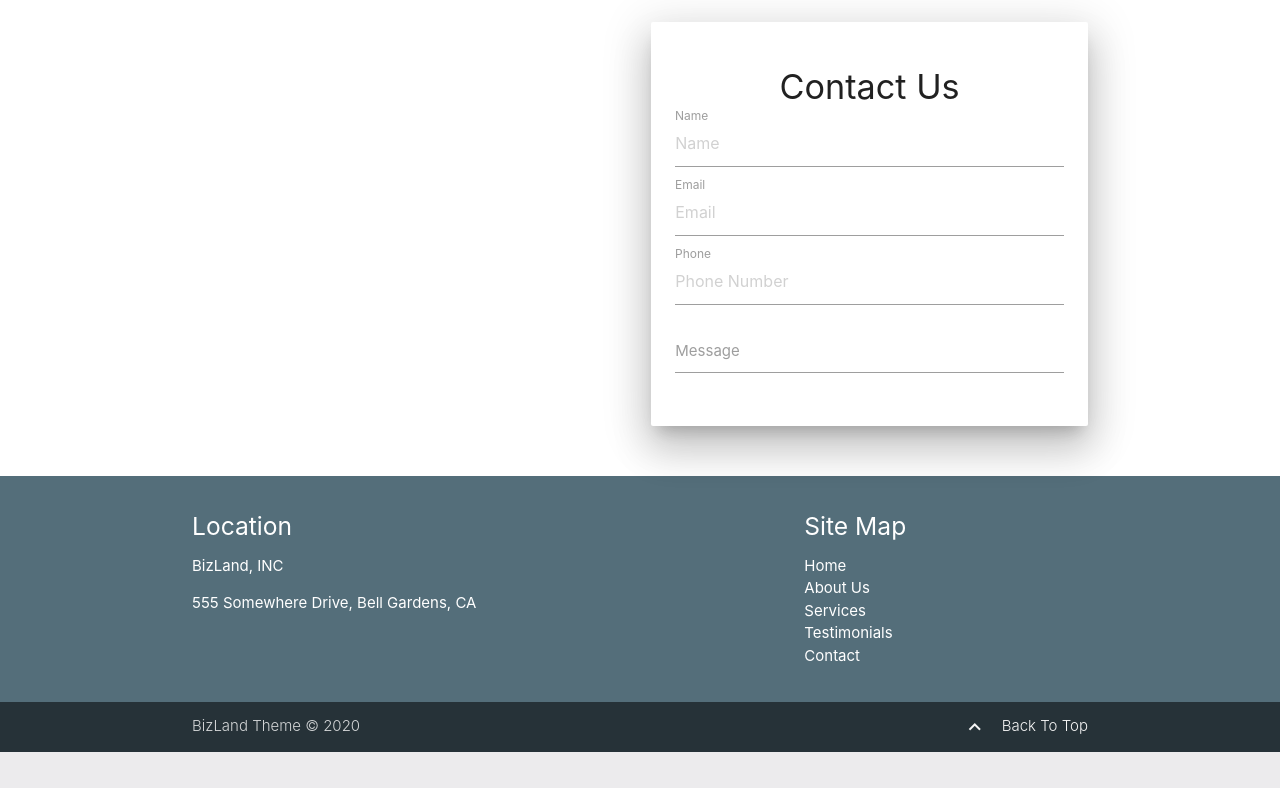
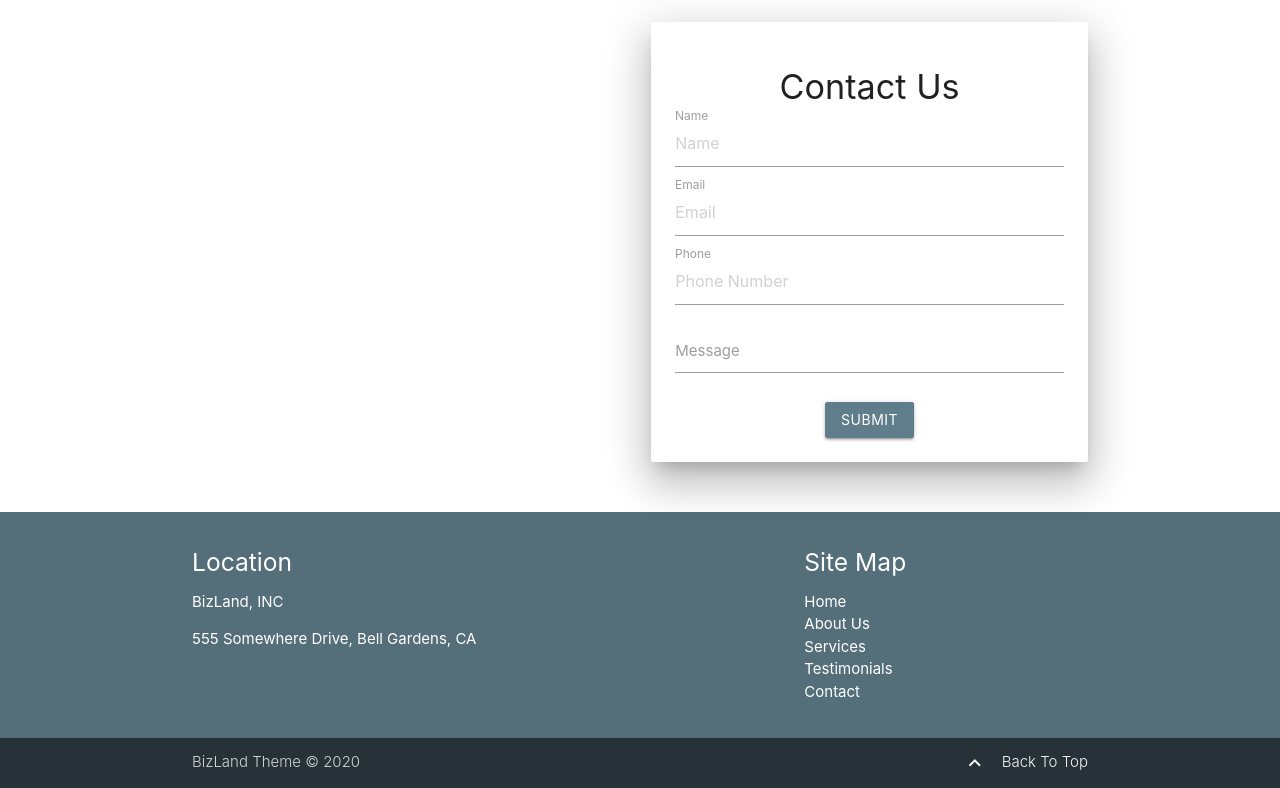
Before and after one commit to julesc00/bizland, a Django app: page / in a window 1280 px wide. Shown: the part 2371-3159 px from the top of the page. Before the commit the page ends 3123 px from the top, so only its background shows below. Run offline with Django 3.2, Linux system fonts and the light colour scheme; some libraries are stand-ins or nearby versions.

Commit message:
Finished theme.

```diff
--- a/app/templates/app/base.html
+++ b/app/templates/app/base.html
@@ -39,6 +39,7 @@
         <!-- Compiled and minified JavaScript -->
 {#  <script src="https://cdnjs.cloudflare.com/ajax/libs/materialize/0.100.2/js/materialize.min.js"></script>#}
         <script src="{% static 'js/materialize.js' %}"></script>
+        <script src="https://maps.googleapis.com/maps/api/js"></script>
         <script>
             $(document).ready(function() {
                 //Custom JS & JQuery here
@@ -66,6 +67,36 @@
 
                 Materialize.scrollFire(options);
 
+                const position = [42.361145, -71.057083]
+                const centerPosition = [42.377815, -71.981133]
+
+                function showGoogleMaps() {
+                    // Map positions
+                    const latLng = new google.maps.LatLng(position[0], position[1])
+                    const centerLatLng = new google.maps.LatLng(centerPosition[0], centerPosition[1])
+                    // Map options
+                    const mapOptions = {
+                        zoom: 12,
+                        streetViewControl: false,
+                        scaleControl: true,
+                        mapTypeId: google.maps.mapTypeId.ROADMAP,
+                        center: centerLatLng
+                    }
+                    // Create map
+                    map = new google.maps.Map(document.getElementById('googlemap'), mapOptions)
+
+                    // Show Marker
+                    marker = new google.maps.Marker({
+                        position: latLng,
+                        map: map,
+                        draggable: false,
+                        animation: google.maps.Animation.DROP
+                    })
+                }
+
+                // Maps event listener
+                google.maps.event.addDomListener(window, 'load', showGoogleMaps)
+
             })
         </script>
     {% endblock %}
--- a/app/templates/app/contact.html
+++ b/app/templates/app/contact.html
@@ -25,6 +25,7 @@
                         <textarea id="message" class="materialize-textarea"></textarea>
                         <label for="message">Message</label>
                     </div>
+                    <input type="submit" value="Submit" class="btn blue-grey">
                 </form>
 
             </div>
--- a/static/css/main.css
+++ b/static/css/main.css
@@ -45,6 +45,24 @@
     margin-bottom: 0 !important;
 }
 
+.section-contact {
+    position: relative;
+}
+
+.section-contact .card-panel {
+    position: relative;
+    z-index: 1;
+}
+
+#googlemap {
+    position: absolute;
+    height: 100%;
+    width: 100%;
+    top: 0;
+    left: 0;
+    z-index: 0;
+}
+
 @media(max-width: 600px) {
     .main-header {
         height: 50vh;
```
